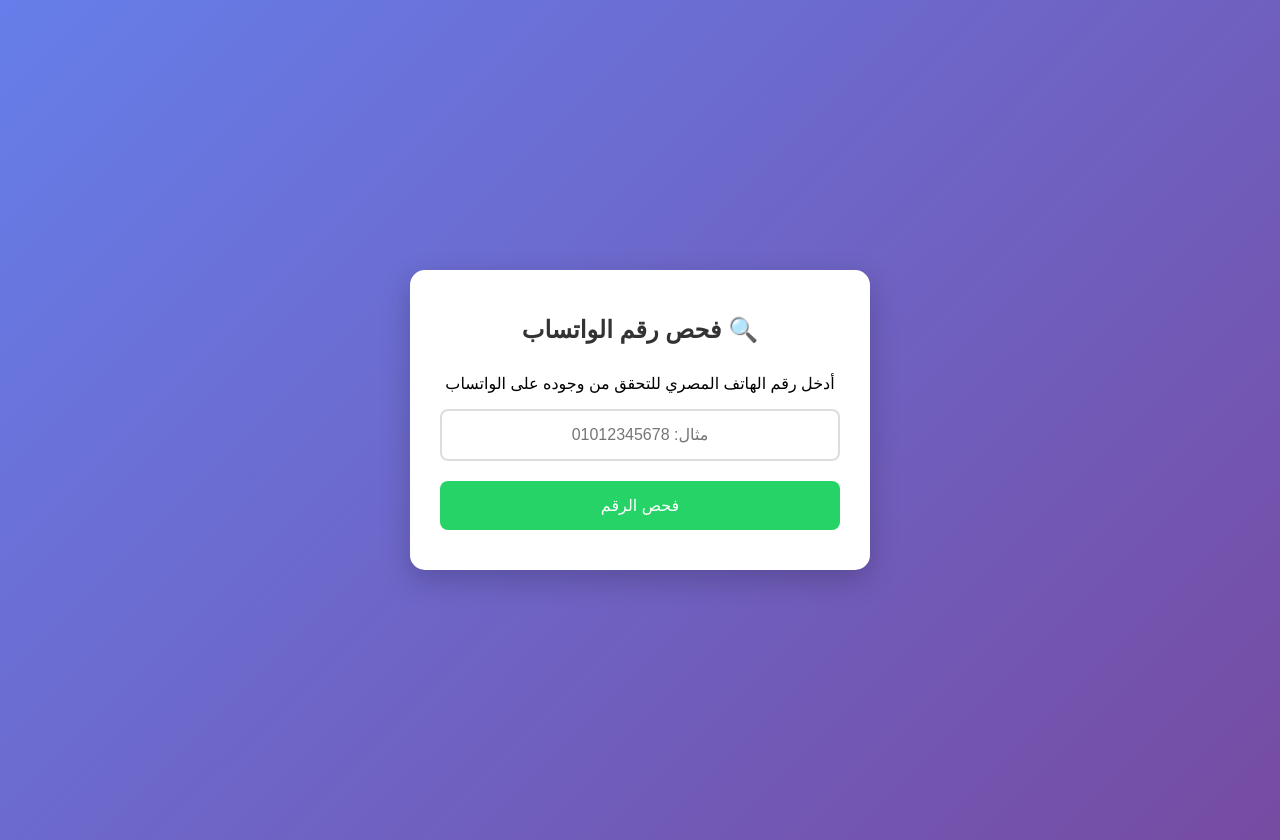
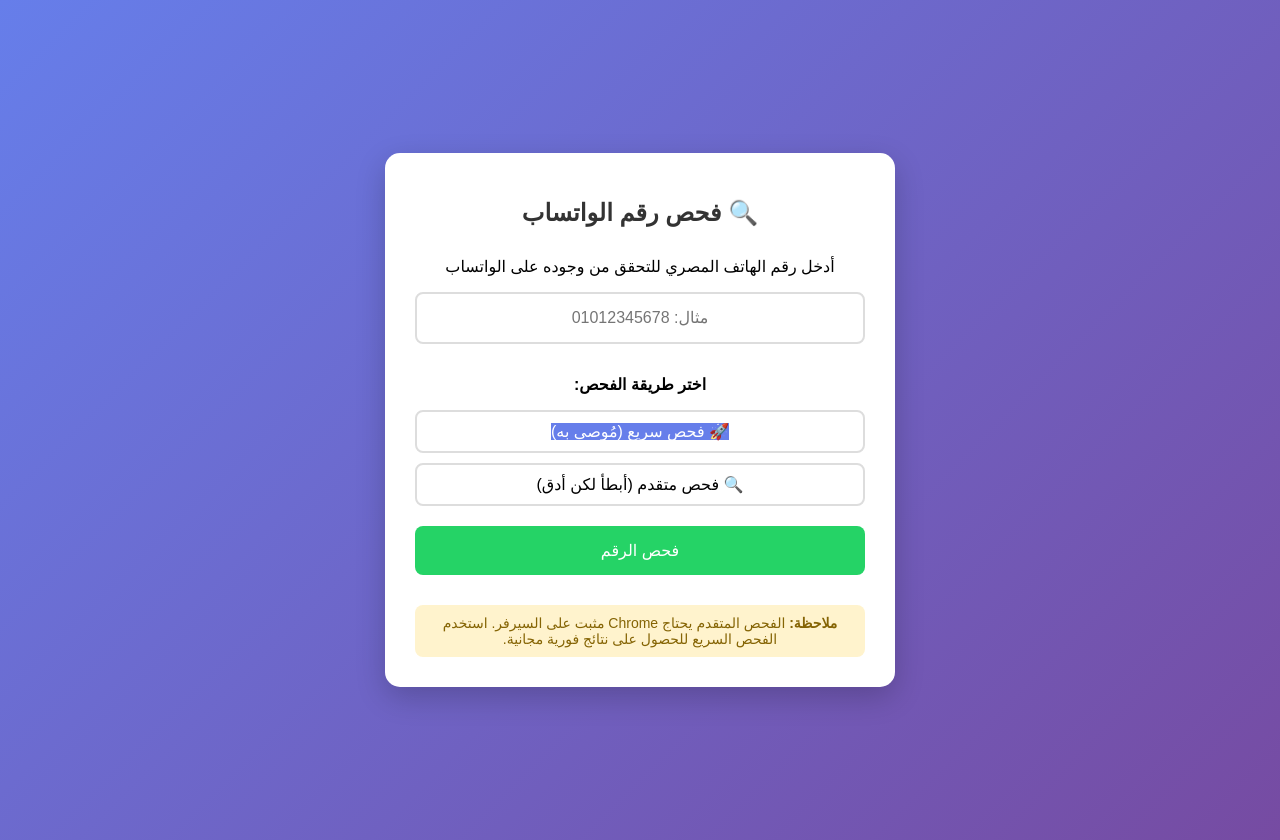
Before and after one commit to zizo0022sasa/ea_fc_fifa, a Flask app: page / in a window 1280 px wide. Run offline with Flask 3, Linux system fonts and the light colour scheme.

Commit message:
Update index.html

```diff
--- a/templates/index.html
+++ b/templates/index.html
@@ -20,7 +20,7 @@
             padding: 30px;
             border-radius: 15px;
             box-shadow: 0 10px 30px rgba(0,0,0,0.2);
-            max-width: 400px;
+            max-width: 450px;
             width: 100%;
             text-align: center;
         }
@@ -35,7 +35,7 @@
             border: 2px solid #ddd;
             border-radius: 8px;
             font-size: 16px;
-            margin-bottom: 20px;
+            margin-bottom: 15px;
             box-sizing: border-box;
             direction: ltr;
             text-align: center;
@@ -43,6 +43,25 @@
         input:focus {
             outline: none;
             border-color: #667eea;
+        }
+        .method-select {
+            margin-bottom: 20px;
+        }
+        .method-select label {
+            display: block;
+            margin: 10px 0;
+            cursor: pointer;
+            padding: 10px;
+            border: 2px solid #ddd;
+            border-radius: 8px;
+            transition: all 0.3s;
+        }
+        .method-select input[type="radio"]:checked + span {
+            background: #667eea;
+            color: white;
+        }
+        .method-select input[type="radio"] {
+            display: none;
         }
         button {
             background: #25D366;
@@ -113,6 +132,14 @@
             font-size: 24px;
             margin-bottom: 10px;
         }
+        .note {
+            background: #fff3cd;
+            color: #856404;
+            padding: 10px;
+            border-radius: 8px;
+            margin-top: 20px;
+            font-size: 14px;
+        }
     </style>
 </head>
 <body>
@@ -121,19 +148,38 @@
         <p>أدخل رقم الهاتف المصري للتحقق من وجوده على الواتساب</p>
 
         <input type="tel" id="phoneNumber" placeholder="مثال: 01012345678" maxlength="15">
+
+        <div class="method-select">
+            <p><strong>اختر طريقة الفحص:</strong></p>
+            <label>
+                <input type="radio" name="method" value="simple" checked>
+                <span>🚀 فحص سريع (مُوصى به)</span>
+            </label>
+            <label>
+                <input type="radio" name="method" value="selenium">
+                <span>🔍 فحص متقدم (أبطأ لكن أدق)</span>
+            </label>
+        </div>
+
         <button onclick="checkNumber()">فحص الرقم</button>
 
         <div class="loading" id="loading">
             <div class="spinner"></div>
-            <p>جاري الفحص الحقيقي...</p>
+            <p>جاري الفحص...</p>
         </div>
 
         <div class="result" id="result"></div>
+
+        <div class="note">
+            <strong>ملاحظة:</strong> الفحص المتقدم يحتاج Chrome مثبت على السيرفر.
+            استخدم الفحص السريع للحصول على نتائج فورية مجانية.
+        </div>
     </div>
 
     <script>
         function checkNumber() {
             const phoneNumber = document.getElementById('phoneNumber').value.trim();
+            const method = document.querySelector('input[name="method"]:checked').value;
             const loadingDiv = document.getElementById('loading');
             const resultDiv = document.getElementById('result');
             const button = document.querySelector('button');
@@ -154,7 +200,8 @@
                     'Content-Type': 'application/json',
                 },
                 body: JSON.stringify({
-                    phone_number: phoneNumber
+                    phone_number: phoneNumber,
+                    method: method
                 })
             })
             .then(response => response.json())
@@ -165,7 +212,7 @@
                 if (data.success) {
                     let message = `<div class="status-icon">${data.exists ? '✅' : '❌'}</div>`;
                     message += `<strong>الرقم:</strong> ${data.phone_number}<br>`;
-                    message += `<strong>الحالة:</strong> ${data.exists ? 'موجود على الواتساب' : 'غير موجود على الواتساب'}<br>`;
+                    message += `<strong>الحالة:</strong> ${data.exists ? '✅ الرقم موجود على الواتساب' : '❌ الرقم غير موجود على الواتساب'}<br>`;
                     message += `<em>${data.message}</em>`;
 
                     if (data.exists && data.whatsapp_link) {
```
